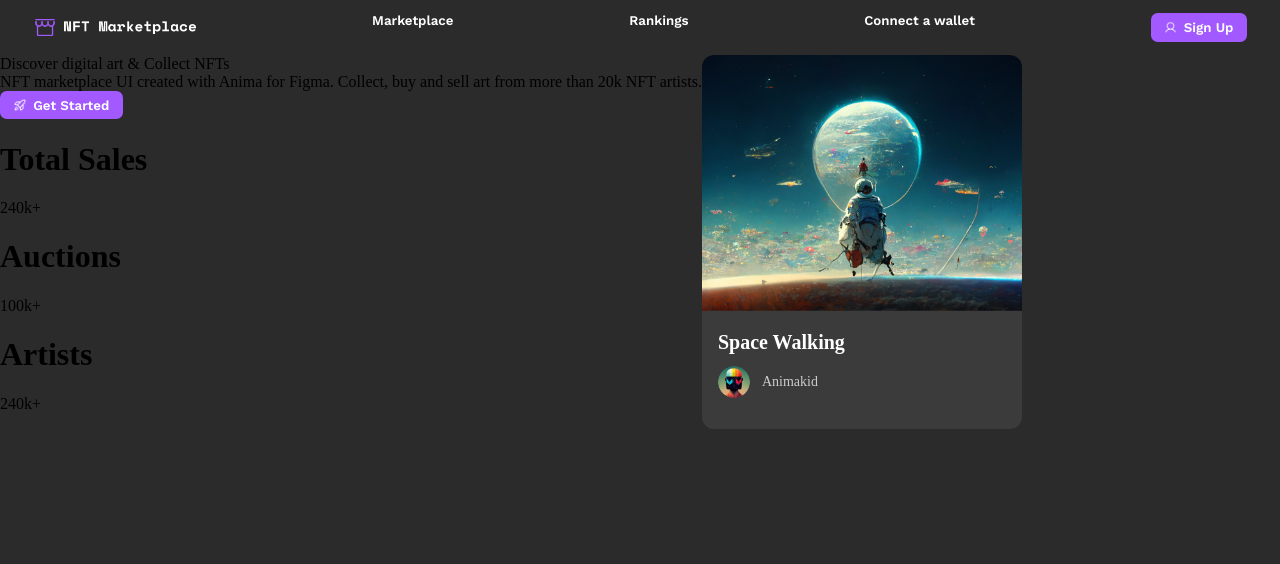
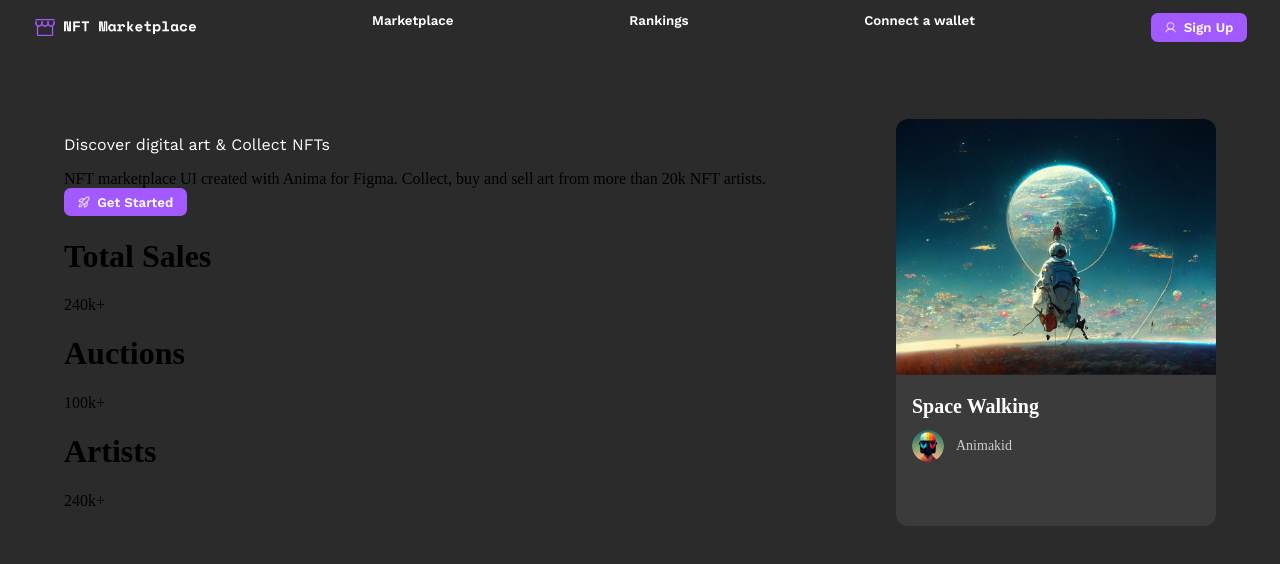
Before and after one commit to Bhaumik-Tandan/NFTHome, a React (Create React App) app: page / in a window 1280 px wide. Shown: the top 564 px of the page. Built offline with nearby package versions, Linux system fonts and the light colour scheme.

Commit message:
[add] styles

```diff
--- a/src/components/Button.tsx
+++ b/src/components/Button.tsx
@@ -1,5 +1,5 @@
 import React from 'react';
-import COLOR from '../constants/color';
+import COLOR from '../constants/styles/color';
 import ButtonProps from 'types/props/ButtonProps';
 
 function Button({ title, icon }:ButtonProps) {
--- a/src/components/HeroSection.tsx
+++ b/src/components/HeroSection.tsx
@@ -1,27 +1,32 @@
-import React from 'react'
-import NFTCard from './NFTCard';
-import Button from './Button';
-import HeroStats from './HeroStats';
-
+import React from "react";
+import NFTCard from "./NFTCard";
+import Button from "./Button";
+import HeroStats from "./HeroStats";
+import Text from "./Text";
 function HeroSection() {
   return (
-    <div style={{
-      display: 'flex',
-      flexDirection: 'row',
-  }}>
+    <div style={styles.container}>
+      <div>
+        <Text>Discover digital art & Collect NFTs</Text>
         <div>
-            <div>
-            Discover digital art & Collect NFTs
-            </div>
-            <div>
-            NFT marketplace UI created with Anima for Figma. Collect, buy and sell art from more than 20k NFT artists.
-            </div>
-            <Button title={"Get Started"} icon="RocketLaunch"/>
-            <HeroStats />
+          NFT marketplace UI created with Anima for Figma. Collect, buy and sell
+          art from more than 20k NFT artists.
         </div>
-        <NFTCard />
+        <Button title={"Get Started"} icon="RocketLaunch" />
+        <HeroStats />
+      </div>
+      <NFTCard />
     </div>
-  )
+  );
 }
 
 export default HeroSection;
+
+const styles = {
+  container: {
+    padding: "5vw",
+    display: "flex",
+    flexDirection: "row",
+    justifyContent: "space-between",
+  },
+};
--- a/src/components/NFTCard.tsx
+++ b/src/components/NFTCard.tsx
@@ -1,5 +1,5 @@
 import React from 'react';
-import COLOR from 'constants/color';
+import COLOR from 'constants/styles/color';
 
 const NFTCard = () => {
   return (
--- a/src/components/NavItem.tsx
+++ b/src/components/NavItem.tsx
@@ -1,5 +1,5 @@
 import React from 'react'
-import COLOR from '../constants/color';
+import COLOR from '../constants/styles/color';
 
 
 export default function NavItem({title}:{title:string}) {
--- /dev/null
+++ b/src/components/Text.tsx
@@ -0,0 +1,16 @@
+import { PRIMARY_FONT_STYLE } from 'constants/styles/text';
+import TextProps from 'types/props/TextProps';
+
+function Text({ children }: TextProps) {
+  return (
+    <p style={style}>
+      {children}
+    </p>
+  );
+}
+
+export default Text;
+
+const style = {
+  ...PRIMARY_FONT_STYLE,
+};
--- /dev/null
+++ b/src/constants/styles/text.ts
@@ -0,0 +1,8 @@
+import COLOR from "./color";
+
+const PRIMARY_FONT_STYLE = {
+    fontFamily: "'Work Sans', sans-serif",
+    color: COLOR.TEXT_PRIMARY
+};
+
+export { PRIMARY_FONT_STYLE };
--- /dev/null
+++ b/src/types/props/TextProps.ts
@@ -0,0 +1,6 @@
+import { ReactNode } from 'react';
+interface TextProps {
+    children: ReactNode;
+};
+
+export default TextProps;
```
Also changed, not shown: src/constants/styles/color.ts (renamed from src/constants/color.ts).
